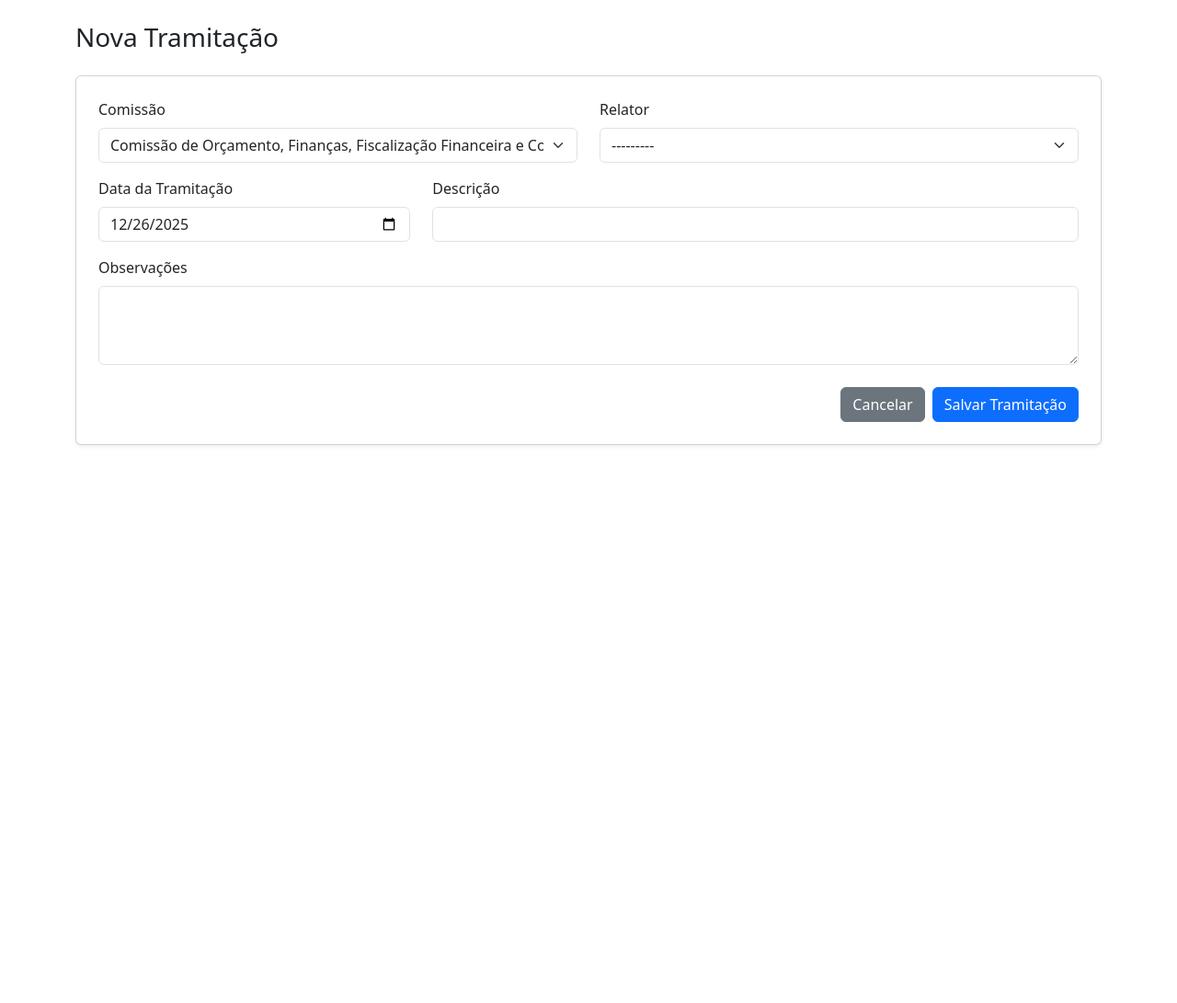
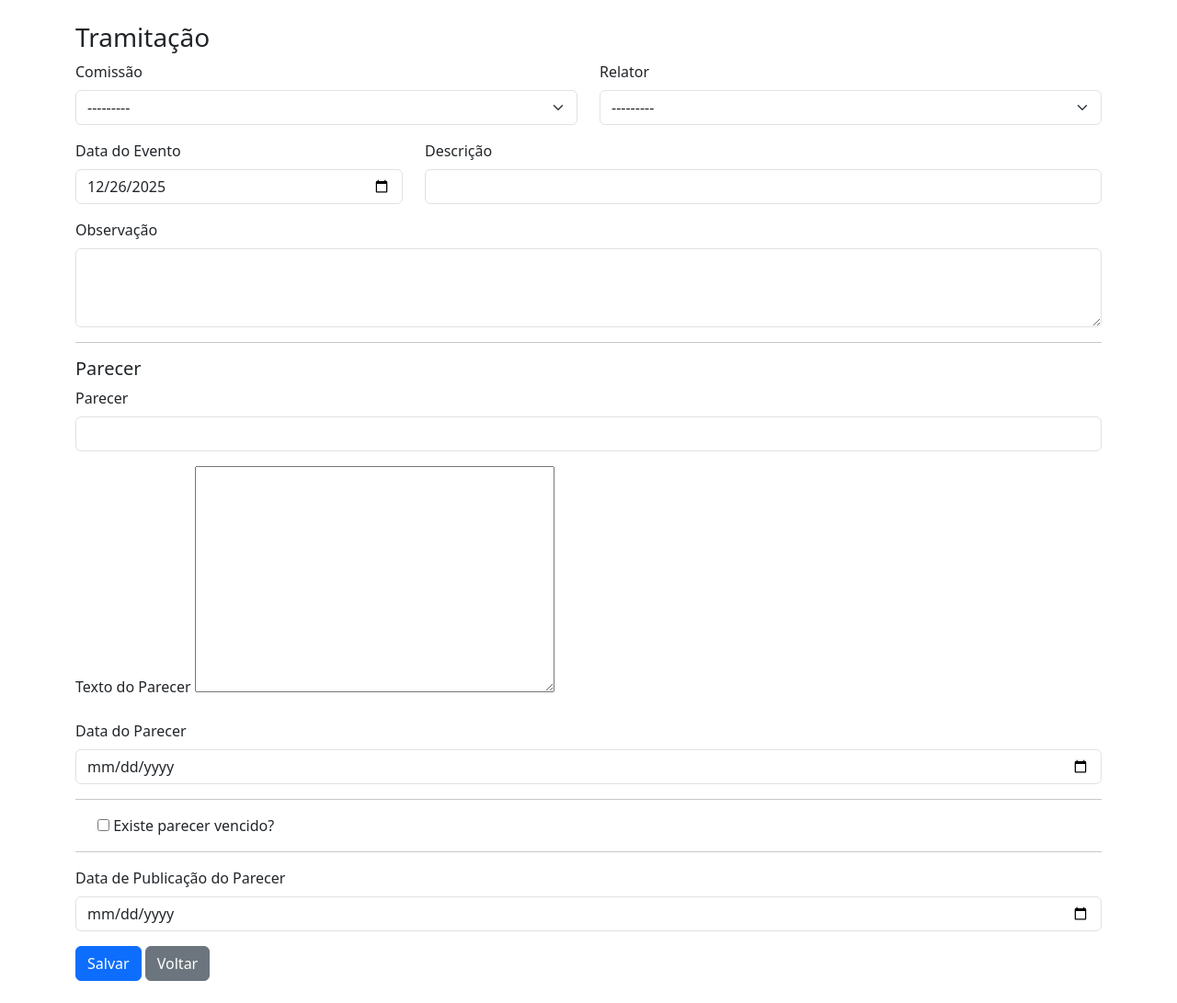
Before and after one commit to gfdarj/sistema_legislativo, a Django app: page /proposicao/1/tramitacoes/nova/ in a window 1280 px wide. Shown: the part 56-1147 px from the top of the page at 92% size. Before the commit the page ends 541 px from the top, so only its background shows below. Run offline with Django 5.2, Linux system fonts and the light colour scheme; a user stored in the database is signed in; data comes from the database, SQL or seed files in the repository; some libraries are stand-ins or nearby versions.

Commit message:
estou chegando em uma solução

```diff
--- a/legislativo/urls.py
+++ b/legislativo/urls.py
@@ -5,4 +5,6 @@ urlpatterns = [
     path("", include("www.urls")),
     path("admin/", admin.site.urls),
     path("accounts/", include("django.contrib.auth.urls")),
+    path("ckeditor5/", include("django_ckeditor_5.urls")),
+
 ]
--- a/requirements.txt
+++ b/requirements.txt
@@ -1,3 +1,5 @@
 asgiref==3.11.0
 Django==6.0
+django-ckeditor-5==0.2.18
+pillow==12.0.0
 sqlparse==0.5.5
--- a/www/admin.py
+++ b/www/admin.py
@@ -1,9 +1,8 @@
 from django.contrib import admin
-from www.models import TipoProposicao, Autor, Comissao, Proposicao, Parecer, Tramitacao, PerfilUsuario
+from www.models import TipoProposicao, Autor, Comissao, Proposicao, Tramitacao, PerfilUsuario
 
 admin.site.register(Autor)
 admin.site.register(Proposicao)
-admin.site.register(Parecer)
 admin.site.register(Tramitacao)
 
 # Register your models here.
--- a/www/forms.py
+++ b/www/forms.py
@@ -62,8 +62,12 @@ class AutorForm(forms.ModelForm):
         }
 
 
+class TramitacaoForm(forms.ModelForm):
+    existe_parecer_vencido = forms.BooleanField(
+        required=False,
+        label="Existe parecer vencido?"
+    )
 
-class TramitacaoForm(forms.ModelForm):
     class Meta:
         model = Tramitacao
         fields = [
@@ -72,30 +76,58 @@ class TramitacaoForm(forms.ModelForm):
             "data_evento",
             "descricao",
             "observacao",
+
+            "parecer",
+            "texto_parecer",
+            "data_parecer",
+
+            "parecer_vencido",
+            "texto_parecer_vencido",
+            "data_parecer_vencido",
+
+            "data_publicacao_parecer",
         ]
+
         widgets = {
-            "comissao": forms.Select(
-                attrs={
-                    "class": "form-select",
-                    "readonly": "readonly"
-                    # "disabled": "disabled"  # 👈 desabilita visualmente
-                }
-            ),
+            "comissao": forms.Select(attrs={"class": "form-select", "readonly": "readonly"}),
             "relator": forms.Select(attrs={"class": "form-select"}),
-            "data_evento": forms.DateInput(
-                attrs={"type": "date", "class": "form-control"}
-            ),
+            "data_evento": forms.DateInput(attrs={"type": "date", "class": "form-control"}),
             "descricao": forms.TextInput(attrs={"class": "form-control"}),
-            "observacao": forms.Textarea(
-                attrs={"class": "form-control", "rows": 3}
-            ),
+            "observacao": forms.Textarea(attrs={"class": "form-control", "rows": 3}),
+
+            "parecer": forms.TextInput(attrs={"class": "form-control"}),
+            #"texto_parecer": forms.Textarea(attrs={"class": "form-control", "rows": 4}),
+            "data_parecer": forms.DateInput(attrs={"type": "date", "class": "form-control"}),
+
+            "parecer_vencido": forms.TextInput(attrs={"class": "form-control"}),
+            #"texto_parecer_vencido": forms.Textarea(attrs={"class": "form-control", "rows": 4}),
+            "data_parecer_vencido": forms.DateInput(attrs={"type": "date", "class": "form-control"}),
+
+            "data_publicacao_parecer": forms.DateInput(attrs={"type": "date", "class": "form-control"}),
         }
 
     def __init__(self, *args, **kwargs):
-        # 🔑 remove o argumento extra ANTES do super()
         self.user = kwargs.pop("user", None)
         super().__init__(*args, **kwargs)
 
-        # ✔ SOMENTE NA CRIAÇÃO
+        # Se já existe parecer vencido, marca o checkbox
+        if (
+            self.instance.parecer_vencido
+            or self.instance.texto_parecer_vencido
+            or self.instance.data_parecer_vencido
+        ):
+            self.fields["existe_parecer_vencido"].initial = True
+
         if not self.instance.pk:
             self.fields["data_evento"].initial = localdate()
+
+
+    def clean(self):
+        cleaned_data = super().clean()
+
+        if not cleaned_data.get("existe_parecer_vencido"):
+            cleaned_data["parecer_vencido"] = None
+            cleaned_data["texto_parecer_vencido"] = ""
+            cleaned_data["data_parecer_vencido"] = None
+
+        return cleaned_data
--- a/www/templates/www/tramitacao_form.html
+++ b/www/templates/www/tramitacao_form.html
@@ -1,64 +1,159 @@
 {% extends "base.html" %}
 
 {% block content %}
-<h3 class="mb-4">Nova Tramitação</h3>
+<h3>Tramitação</h3>
 
-    {% if form.errors %}
-<div class="alert alert-danger">
-    <strong>Erros no formulário:</strong>
-    <ul class="mb-0">
-        {% for field, errors in form.errors.items %}
-            <li>{{ field }}: {{ errors|join:", " }}</li>
-        {% endfor %}
-    </ul>
-</div>
-{% endif %}
+<form method="post">
+    {% csrf_token %}
+    {{ form.media }}
 
-<form method="post" class="card p-4 shadow-sm">
-    {% csrf_token %}
+    {% if form.non_field_errors %}
+    <div class="alert alert-danger">
+        {{ form.non_field_errors }}
+    </div>
+    {% endif %}
 
-    <!-- Linha 1 -->
-    <div class="row mb-3">
-        <div class="col-md-6">
+    <!-- Comissão + Relator -->
+    <div class="row">
+        <div class="col-md-6 mb-3">
             <label class="form-label">Comissão</label>
             {{ form.comissao }}
+            {% if form.comissao.errors %}
+            <div class="text-danger">{{ form.comissao.errors }}</div>
+            {% endif %}
         </div>
 
-        <div class="col-md-6">
+        <div class="col-md-6 mb-3">
             <label class="form-label">Relator</label>
             {{ form.relator }}
+            {% if form.relator.errors %}
+            <div class="text-danger">{{ form.relator.errors }}</div>
+            {% endif %}
         </div>
     </div>
 
-    <!-- Linha 2 -->
-    <div class="row mb-3">
-        <div class="col-md-4">
-            <label class="form-label">Data da Tramitação</label>
+    <!-- Descrição + Data do Evento -->
+    <div class="row">
+            <div class="col-md-4 mb-3">
+            <label class="form-label">Data do Evento</label>
             {{ form.data_evento }}
+            {% if form.data_evento.errors %}
+            <div class="text-danger">{{ form.data_evento.errors }}</div>
+            {% endif %}
         </div>
-
-        <div class="col-md-8">
+        <div class="col-md-8 mb-3">
             <label class="form-label">Descrição</label>
             {{ form.descricao }}
+            {% if form.descricao.errors %}
+            <div class="text-danger">{{ form.descricao.errors }}</div>
+            {% endif %}
         </div>
     </div>
 
-    <!-- Linha 3 -->
-    <div class="row mb-4">
-        <div class="col-12">
-            <label class="form-label">Observações</label>
-            {{ form.observacao }}
+    <!-- Observação -->
+    <div class="mb-3">
+        <label class="form-label">Observação</label>
+        {{ form.observacao }}
+        {% if form.observacao.errors %}
+        <div class="text-danger">{{ form.observacao.errors }}</div>
+        {% endif %}
+    </div>
+
+    <hr>
+
+    <h5>Parecer</h5>
+
+    <div class="mb-3">
+        <label class="form-label">Parecer</label>
+        {{ form.parecer }}
+        {% if form.parecer.errors %}
+        <div class="text-danger">{{ form.parecer.errors }}</div>
+        {% endif %}
+    </div>
+
+    <div class="mb-3">
+        <label class="form-label">Texto do Parecer</label>
+        {{ form.texto_parecer }}
+        {% if form.texto_parecer.errors %}
+        <div class="text-danger">{{ form.texto_parecer.errors }}</div>
+        {% endif %}
+    </div>
+
+    <div class="mb-3">
+        <label class="form-label">Data do Parecer</label>
+        {{ form.data_parecer }}
+        {% if form.data_parecer.errors %}
+        <div class="text-danger">{{ form.data_parecer.errors }}</div>
+        {% endif %}
+    </div>
+
+    <hr>
+
+    <div class="mb-3 form-check">
+        {{ form.existe_parecer_vencido }}
+        <label class="form-check-label" for="{{ form.existe_parecer_vencido.id_for_label }}">
+            Existe parecer vencido?
+        </label>
+        {% if form.existe_parecer_vencido.errors %}
+        <div class="text-danger">{{ form.existe_parecer_vencido.errors }}</div>
+        {% endif %}
+    </div>
+
+    <div id="bloco-parecer-vencido" style="display: none;">
+        <h5>Parecer Vencido</h5>
+
+        <div class="mb-3">
+            <label class="form-label">Parecer Vencido</label>
+            {{ form.parecer_vencido }}
+            {% if form.parecer_vencido.errors %}
+            <div class="text-danger">{{ form.parecer_vencido.errors }}</div>
+            {% endif %}
+        </div>
+
+        <div class="mb-3">
+            <label class="form-label">Texto do Parecer Vencido</label>
+            {{ form.texto_parecer_vencido }}
+            {% if form.texto_parecer_vencido.errors %}
+            <div class="text-danger">{{ form.texto_parecer_vencido.errors }}</div>
+            {% endif %}
+        </div>
+
+        <div class="mb-3">
+            <label class="form-label">Data do Parecer Vencido</label>
+            {{ form.data_parecer_vencido }}
+            {% if form.data_parecer_vencido.errors %}
+            <div class="text-danger">{{ form.data_parecer_vencido.errors }}</div>
+            {% endif %}
         </div>
     </div>
 
-    <!-- Botões -->
-    <div class="d-flex justify-content-end gap-2">
-        <a href="{% url 'tramitacao_list' proposicao.id %}" class="btn btn-secondary">
-            Cancelar
-        </a>
-        <button type="submit" class="btn btn-primary">
-            Salvar Tramitação
-        </button>
+    <hr>
+
+    <div class="mb-3">
+        <label class="form-label">Data de Publicação do Parecer</label>
+        {{ form.data_publicacao_parecer }}
+        {% if form.data_publicacao_parecer.errors %}
+        <div class="text-danger">{{ form.data_publicacao_parecer.errors }}</div>
+        {% endif %}
     </div>
+
+    <button class="btn btn-primary">Salvar</button>
+    <a href="{% url 'tramitacao_list' proposicao.id %}" class="btn btn-secondary">Voltar</a>
 </form>
+
+<script>
+document.addEventListener("DOMContentLoaded", function () {
+    const checkbox = document.getElementById("id_existe_parecer_vencido");
+    const bloco = document.getElementById("bloco-parecer-vencido");
+
+    function toggleBloco() {
+        bloco.style.display = checkbox.checked ? "block" : "none";
+    }
+
+    toggleBloco();
+    checkbox.addEventListener("change", toggleBloco);
+});
+</script>
+
+<br>
 {% endblock %}
--- a/www/urls.py
+++ b/www/urls.py
@@ -1,5 +1,7 @@
 from django.urls import path
 from www.views import *
+from django.conf import settings
+from django.conf.urls.static import static
 
 urlpatterns = [
 
@@ -29,3 +31,6 @@ urlpatterns = [
     path("comissoes/", ComissaoListView.as_view(), name="comissao_list"),
 
 ]
+
+if settings.DEBUG:
+    urlpatterns += static(settings.MEDIA_URL, document_root=settings.MEDIA_ROOT)
--- a/www/views.py
+++ b/www/views.py
@@ -323,20 +323,23 @@ class TramitacaoCreateView(LoginRequiredMixin, CreateView):
 
         return super().form_valid(form)
 
-    def get_form(self, form_class=None):
-        form = super().get_form(form_class)
 
-        # 👇 pré-preenche a comissão do perfil
-        form.fields["comissao"].initial = (
-            self.request.user.perfil.comissao_padrao
-        )
+    def get_initial(self):
+        initial = super().get_initial()
 
-        return form
+        if self.request.method == "GET":
+            initial["comissao"] = (
+                self.request.user.perfil.comissao_padrao
+            )
+
+        return initial
+
 
     def get_context_data(self, **kwargs):
         context = super().get_context_data(**kwargs)
         context["proposicao"] = self.proposicao
         return context
+
 
     def get_success_url(self):
         return reverse_lazy(
```
Also changed, not shown: legislativo/settings.py (+30 -0 lines), www/models.py (+27 -27 lines), db.sqlite3, www/migrations/0001_initial.py, www/migrations/0002_alter_tramitacao_texto_parecer_and_more.py (added), www/migrations/0002_rename_projeto_tramitacao_proposicao.py (deleted).
